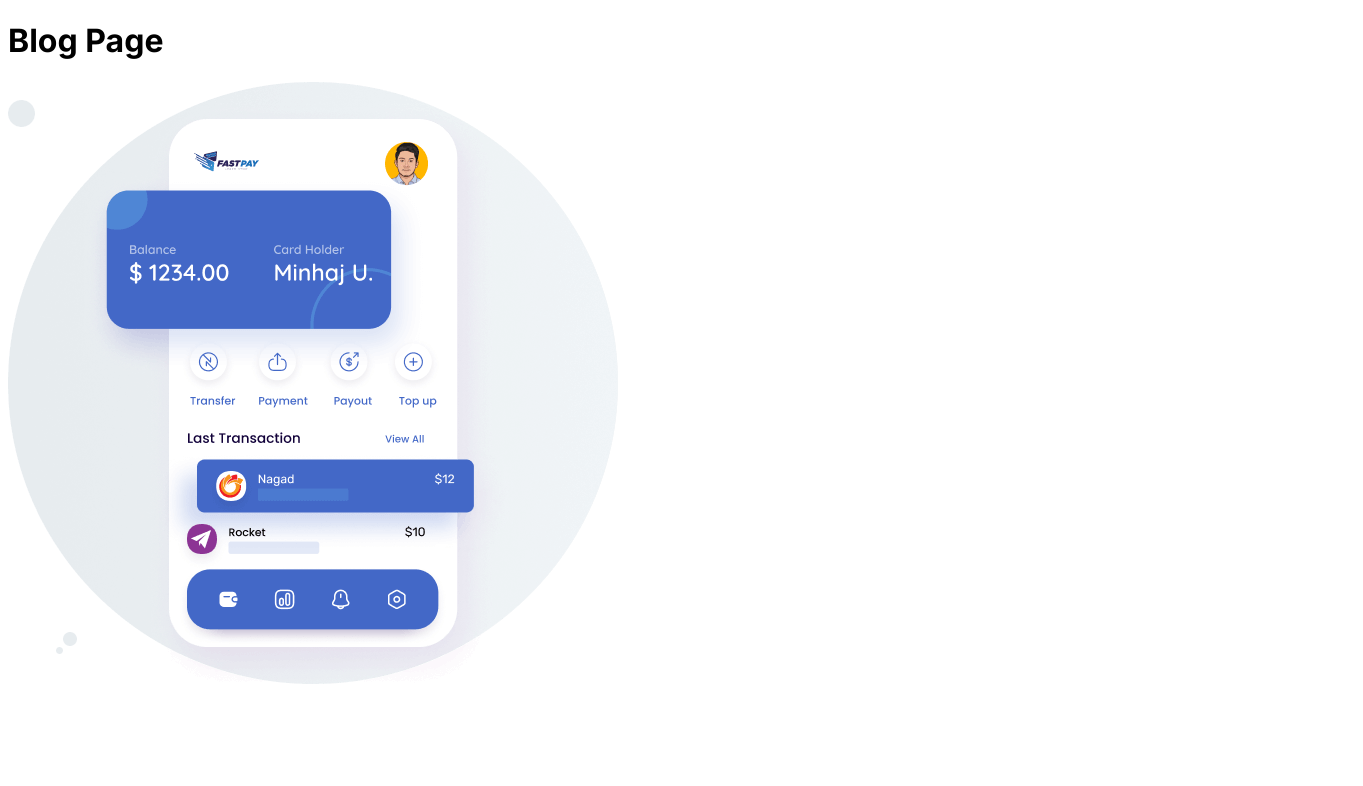
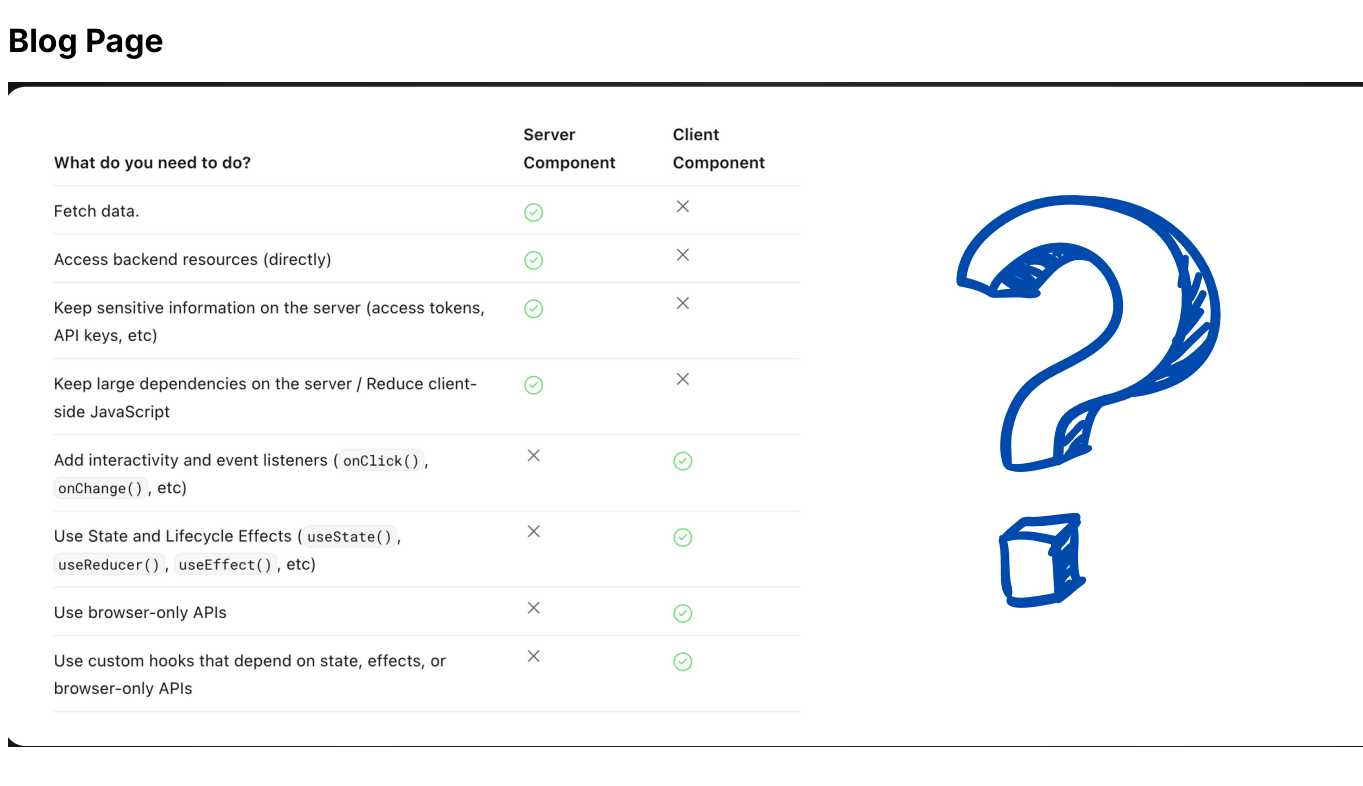
Before and after one commit to RazelRaz/Nextjs-deep-dive, a Next.js app: page /blog in a window 1280 px wide. Shown: the top 786 px of the page, 1363 px wide, since content can reach past the window. Built offline with nearby package versions, Linux system fonts and the light colour scheme.

Commit message:
CSR and SSR

```diff
--- a/app/blog/page.js
+++ b/app/blog/page.js
@@ -4,7 +4,7 @@ const page = () => {
     return (
         <div>
             <h1>Blog Page</h1>
-            <img src='images/hero-mock.png' alt='image' />
+            <img src='images/ssr-and-csr.png' alt='image' />
 
         </div>
     );
--- a/app/page.jsx
+++ b/app/page.jsx
@@ -17,6 +17,7 @@ const page = () => {
   return (
     <div>
       <h1 className='my-color'>Home</h1>
+      <p>Client Side Rendering - CSR</p>
       {
         data.map((item, index) => {
           return <div key={index}>
--- a/app/product/page.js
+++ b/app/product/page.js
@@ -11,6 +11,7 @@ const page = async () => {
     return (
         <div>
             <h1 className='my-color'>Product Page</h1>
+            <p>Server Side Rendering - SSR</p>
             {
                 data.map((item, key) => {
                     return <div key={key}>
```
Also changed, not shown: public/images/ssr-and-csr.png (added).
